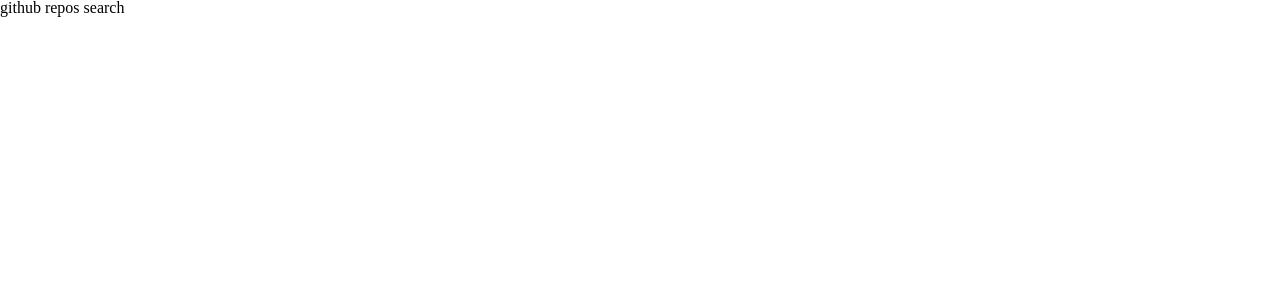
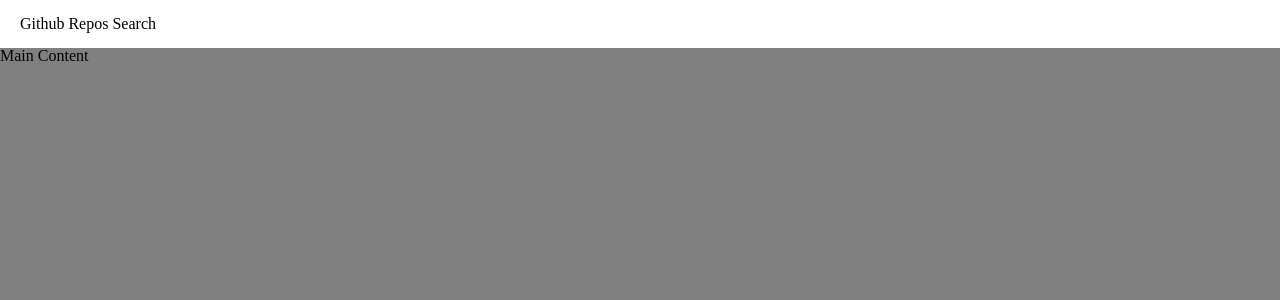
Before and after one commit to TimingJL/github-repos-search, a React (Create React App) app: page / in a window 1280 px wide. Shown: the top 300 px of the page. Built offline with nearby package versions, Linux system fonts and the light colour scheme.

Commit message:
[feature] add nav bar and main content

```diff
--- a/package.json
+++ b/package.json
@@ -4,6 +4,7 @@
   "version": "0.1.0",
   "private": true,
   "dependencies": {
+    "@material-ui/core": "^4.11.0",
     "@testing-library/jest-dom": "^5.1.1",
     "@testing-library/react": "^10.0.1",
     "@testing-library/user-event": "^10.0.0",
--- a/src/App.tsx
+++ b/src/App.tsx
@@ -1,7 +1,8 @@
 import React from 'react';
+import MainPage from 'containers/MainPage';
 
 const App = () => {
-	return <h1>github repos search</h1>;
+	return <MainPage />;
 };
 
 export default App;
--- /dev/null
+++ b/src/components/NavigationBar/index.tsx
@@ -0,0 +1,28 @@
+import React from 'react';
+import { createStyles, makeStyles } from '@material-ui/core/styles';
+
+const useStyles = makeStyles(() =>
+	createStyles({
+		root: {
+			height: 48,
+			display: 'flex',
+			alignItems: 'center',
+			padding: '0 20px',
+		},
+		title: {
+			flexGrow: 1,
+		},
+	})
+);
+
+const NavigationBar = () => {
+	const classes = useStyles();
+
+	return (
+		<div className={classes.root}>
+			<div className={classes.title}>Github Repos Search</div>
+		</div>
+	);
+};
+
+export default NavigationBar;
--- /dev/null
+++ b/src/containers/MainPage/index.tsx
@@ -0,0 +1,29 @@
+import React from 'react';
+import NavigationBar from 'components/NavigationBar';
+import { makeStyles } from '@material-ui/core/styles';
+
+const useStyles = makeStyles(() => {
+	return {
+		root: {
+			display: 'flex',
+			flexDirection: 'column',
+			height: '100vh',
+		},
+		mainContent: {
+			background: 'grey',
+			flex: '1 1 auto',
+		},
+	};
+});
+
+const MainPage = () => {
+	const classes = useStyles();
+	return (
+		<div className={classes.root}>
+			<NavigationBar />
+			<div className={classes.mainContent}>Main Content</div>
+		</div>
+	);
+};
+
+export default MainPage;
```
Also changed, not shown: 1 other file (tests, documents, lock files or other folders).
